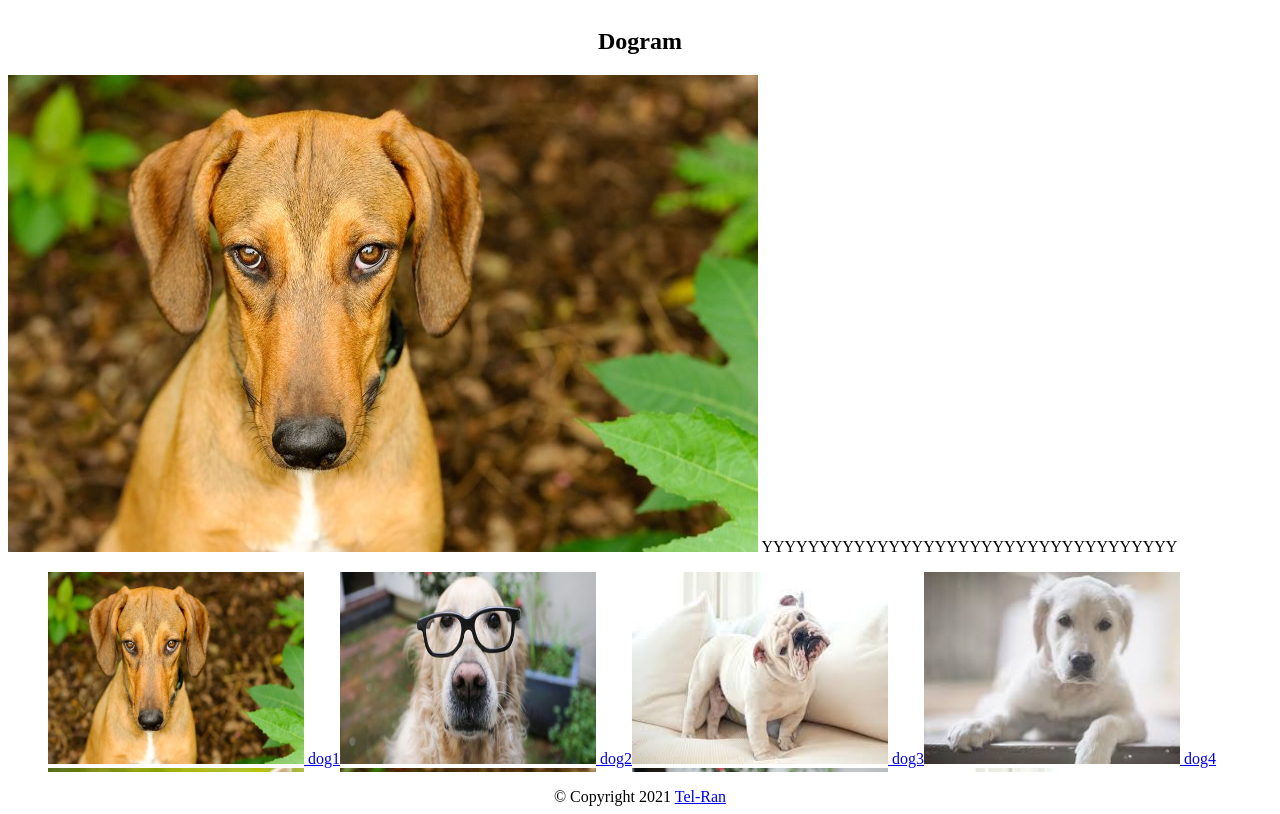
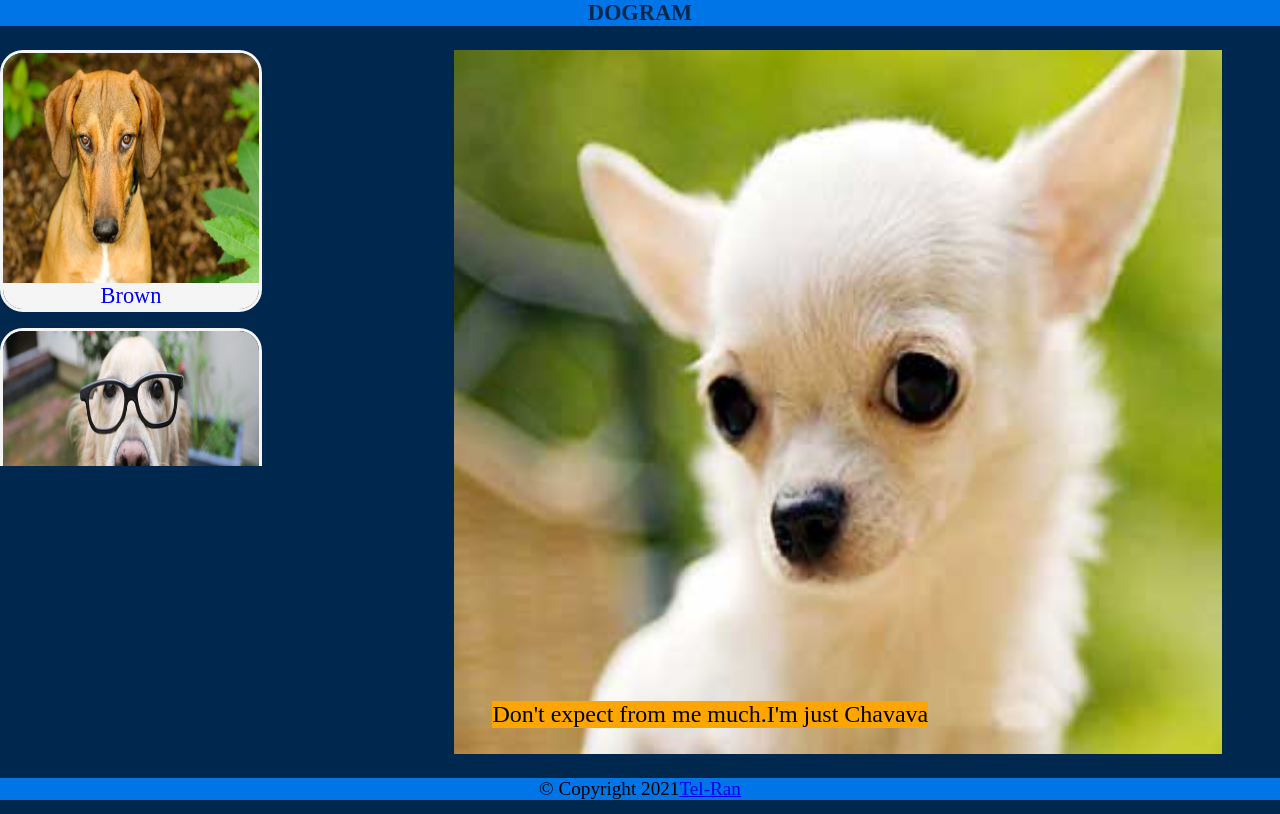
Before and after one commit to Java46ILeonenko/DOGRAM, a plain HTML site: page index.html in a window 1280 px wide. Drawn offline with Linux system fonts and the light colour scheme.

Commit message:
initial commit

```diff
--- a/index.html
+++ b/index.html
@@ -6,7 +6,7 @@
     <meta name="viewport" content="width=device-width, initial-scale=1.0">
     <link rel="stylesheet" href="styles/dog-styles.css">
     <link rel="shortcut icon" href="images/faiconDog2.png" type="image/x-icon">
-    <title>Document</title>
+    <title>Dogram</title>
 </head>
 <body>
     <header>
@@ -14,77 +14,77 @@
     </header>
     <main class="main-content">
         <section class="details-container">
-            <img class="details-image" src="images/dog1.jpg" alt="dog1 image">
-            <span class="details-title">YYYYYYYYYYYYYYYYYYYYYYYYYYYYYYYYYYYY</span>
+            <img class="details-image" src="images/dog5.jpg" alt="dog5 image">
+            <span class="details-title">Don't expect from me much.I'm just Chavava</span>
         </section>
-        <ul class="thumbnails-list" style="list-style-type: none;">
+        <ul class="thumbnails-list" >
             <li class="thumbnails-item">
                 <a class="thumbnails-anchor" href="images/dog1.jpg">
                     <img class="thumbnails-image" src="images/dog1.jpg" alt="dog1 image">
-                    <span class="thumbnails-title">dog1</span>
+                    <span class="thumbnails-title">Brown</span>
                 </a>
 
             </li>
             <li class="thumbnails-item">
                 <a class="thumbnails-anchor" href="images/dog2.jpg">
                     <img class="thumbnails-image" src="images/dog2.jpg" alt="dog2 image">
-                    <span class="thumbnails-title">dog2</span>
+                    <span class="thumbnails-title">Scientist</span>
                 </a>
 
             </li>
             <li class="thumbnails-item">
                 <a class="thumbnails-anchor" href="images/dog3.jpg">
                     <img class="thumbnails-image" src="images/dog3.jpg" alt="dog3 image">
-                    <span class="thumbnails-title">dog3</span>
+                    <span class="thumbnails-title">Bummer</span>
                 </a>
 
             </li>
             <li class="thumbnails-item">
                 <a class="thumbnails-anchor" href="images/dog4.jpg">
                     <img class="thumbnails-image" src="images/dog4.jpg" alt="dog4 image">
-                    <span class="thumbnails-title">dog4</span>
+                    <span class="thumbnails-title">?</span>
                 </a>
 
             </li>
             <li class="thumbnails-item">
                 <a class="thumbnails-anchor" href="images/dog5.jpg">
                     <img class="thumbnails-image" src="images/dog5.jpg" alt="dog5 image">
-                    <span class="thumbnails-title">dog5</span>
+                    <span class="thumbnails-title">?</span>
                 </a>
 
             </li>
             <li class="thumbnails-item">
                 <a class="thumbnails-anchor" href="images/dog1.jpg">
                     <img class="thumbnails-image" src="images/dog1.jpg" alt="dog1 image">
-                    <span class="thumbnails-title">dog1</span>
+                    <span class="thumbnails-title">Brown</span>
                 </a>
 
             </li>
             <li class="thumbnails-item">
                 <a class="thumbnails-anchor" href="images/dog2.jpg">
                     <img class="thumbnails-image" src="images/dog2.jpg" alt="dog2 image">
-                    <span class="thumbnails-title">dog2</span>
+                    <span class="thumbnails-title">Scientist</span>
                 </a>
 
             </li>
             <li class="thumbnails-item">
                 <a class="thumbnails-anchor" href="images/dog3.jpg">
                     <img class="thumbnails-image" src="images/dog3.jpg" alt="dog3 image">
-                    <span class="thumbnails-title">dog3</span>
+                    <span class="thumbnails-title">Bummer</span>
                 </a>
 
             </li>
             <li class="thumbnails-item">
                 <a class="thumbnails-anchor" href="images/dog4.jpg">
                     <img class="thumbnails-image" src="images/dog4.jpg" alt="dog4 image">
-                    <span class="thumbnails-title">dog4</span>
+                    <span class="thumbnails-title">?</span>
                 </a>
 
             </li>
             <li class="thumbnails-item">
                 <a class="thumbnails-anchor" href="images/dog5.jpg">
                     <img class="thumbnails-image" src="images/dog5.jpg" alt="dog5 image">
-                    <span class="thumbnails-title">dog5</span>
+                    <span class="thumbnails-title">?</span>
                 </a>
 
             </li>
--- a/styles/dog-styles.css
+++ b/styles/dog-styles.css
@@ -2,7 +2,7 @@ body {
     display: flex;
     flex-direction: column;
     justify-content: space-around;
-    align-items: center;
+    /* align-items: center; */
 }
 .thumbnails-list {
     display: flex;
@@ -10,8 +10,133 @@ body {
     flex-wrap: wrap;
     max-height: 25vh;
     overflow-y: auto;
+    justify-content: space-around;
+    list-style: none;
+    padding: 0;
+    padding-top: 2.5vh;
 }
 .thumbnails-image {
     width: 20vw;
-    height: 15vw;
+    height: 18vw;
+    display:block
 }
+.details-title {
+    background-color: cornsilk;
+    position: absolute;
+    left: 3vw;
+    bottom: 2vw
+}
+.details-image {
+    width: 60vw;
+    height: 55vw
+}
+.details-container {
+    position: relative;
+    display: flex;
+    flex-direction: column;
+    align-items: center;
+}
+.thumbnails-title {
+    display: block;
+    text-align: center;
+    background-color: beige;
+    color: blue;
+    font-size: 1.2rem;
+}
+.thumbnails-item {
+    margin-top: 2vh;
+    margin-left: 2vw;
+    border: 1px solid blue;
+}
+.thumbnails-anchor {
+    text-decoration: none;
+}
+.logo-title {
+    background-color: fuchsia;
+    color: ghostwhite;
+    font-size: 2rem;
+    text-align: center;
+   text-transform: uppercase;
+}
+body, html {
+    height: 100%
+}
+@media (min-width: 568px){
+    .thumbnails-list {
+        flex-direction: column;
+        flex-wrap: nowrap;
+        order: -1;
+
+        max-height: 52vh;
+        overflow-y: auto;
+        justify-content: space-between;
+        list-style-type: none;
+        padding: 0;
+        margin-top: 0;
+    }
+    .thumbnails-title {
+        background-color: whitesmoke;
+        width: 20vw;
+        font-size: 1.4rem;
+        border-bottom-left-radius: 20px;
+        border-bottom-right-radius: 20px;
+        font-size: 1.4rem
+    }
+    .thumbnails-item {
+        max-width: 20vw;
+        margin-top: 0;
+        margin-left: 0;
+        margin-bottom: 2vh;
+        border: 3px  solid whitesmoke;
+        border-radius: 23px;
+    }
+    .thumbnails-image {
+        border-top-left-radius: 20px;
+        border-top-right-radius: 20px;
+    }
+    body {
+        margin: 0;
+        background-color: #00274d;
+        justify-content: space-between;
+    }
+    .logo-title {
+        justify-content: space-between;
+        margin-bottom: 0;
+        background-color: #0075e7;
+        color: #00274d;
+        font-size: 1.4rem;
+        margin-top: 0;
+    }
+    .details-container {
+        margin-left: 15vw;
+        font-size: x-large;
+
+    }
+    .footer-tittle {
+        background-color: black;
+        font-size: 0.7rem;
+        display: flex;
+        height: 6vh;
+        flex-direction: row;
+        justify-content: center;
+        align-items: center;
+    }
+    .main-content{
+        display: flex;
+        flex-direction: row;
+    }
+    .footer-title{
+        background-color: #0075e7;
+        font-size: 1.2rem;
+        display: flex;
+
+
+        justify-content: center;
+        align-items: center;
+    }
+    .details-title{
+        background-color: orange;
+    }
+
+
+}
```
